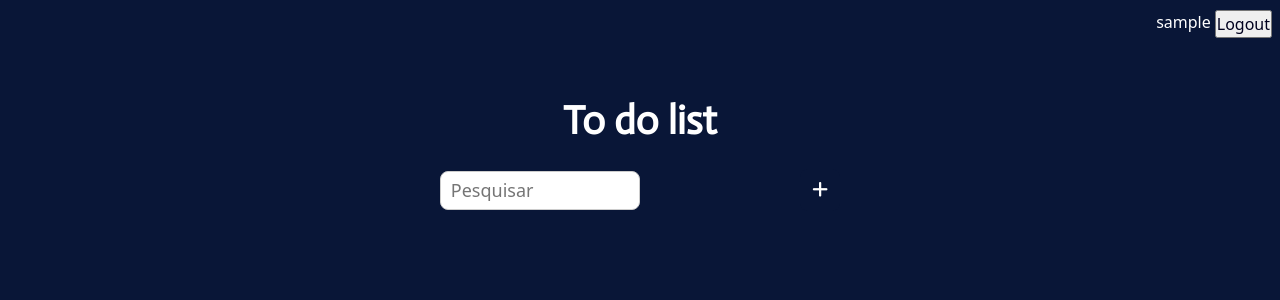
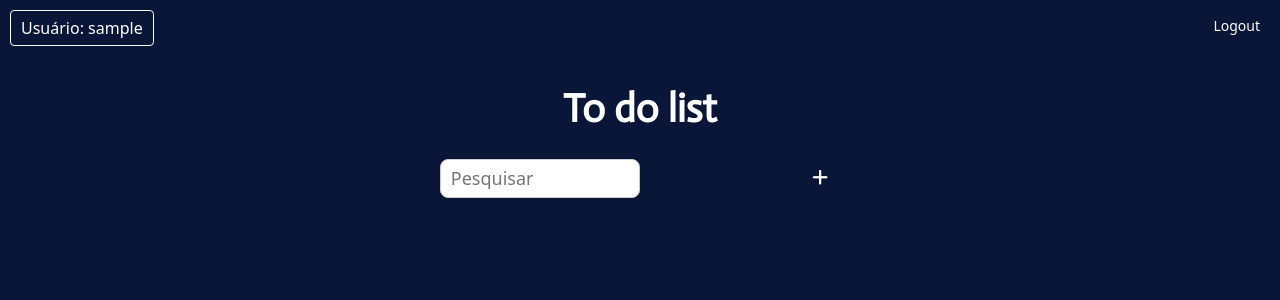
Before and after one commit to AlmeidaLevi/Projeto_em_grupo_CEOS, a Django app: page / in a window 1280 px wide. Shown: the top 300 px of the page. Run offline with Django 4.2, Linux system fonts and the light colour scheme; the visitor is signed in with stand-in values (Sample User, id 1); data that the repository does not hold is empty; some libraries are stand-ins or nearby versions.

Commit message:
Alterações visuais (parte 2)
alterei alguns detalhes que faltavam, corrigi as mensagens e deixei mais fácil de saber qual usuário que está logado

```diff
--- a/to_do_list/static/style.css
+++ b/to_do_list/static/style.css
@@ -30,6 +30,7 @@ body {
   max-width: 120rem;
   margin: calc(1.5rem * 2) auto;
   padding: 1.5rem;
+  margin-top: 10px;
 }
 
 .search_add_container {
@@ -90,7 +91,7 @@ body {
   font-weight: bold;
   padding: 1.5rem;
   text-align: center;
-  margin-top: 0px;
+  margin: 0
 }
 
 .table-row {
@@ -156,16 +157,15 @@ body {
 
 .login-sign-cointainer{
   display:flex;
-  justify-content: end;
   gap: 4px;
   margin-top: 10px;
   margin-right: 8px;
-
+  justify-content: end;
 }
 
 .modal-body{
   display: flex;
-  color:#ADAAAA ;
+  color:#383838 ;
   flex-direction: column;
   margin: 0 auto;
   gap: 6px;
@@ -217,9 +217,28 @@ input{
 .message-info {
   color: white;
   background-color: green;
+  padding: 5px;
+  border-radius: 4px;
 }
 
 .message-error {
   color: white;
   background-color: red;
+  padding: 5px;
+  padding-left: 10px;
+  padding-right: 10px;
+  border-radius: 4px;
 }
+
+.username{
+  justify-content: flex-start;
+  display: flex;
+  background: var(--primary-color);
+  padding: 5px;
+  padding-left: 10px;
+  padding-right: 10px;
+  border-radius: 4px;
+  border: rgb(255, 255, 255) solid 1px;
+  margin-left: 10px;
+  margin-right: auto;
+}
--- a/to_do_list/templates/index.html
+++ b/to_do_list/templates/index.html
@@ -16,6 +16,13 @@
 <body>
  <header class= "login-sign-cointainer">
 
+
+   {% if user.is_authenticated %}
+   <div class="username" style="color: white">
+     Usuário:
+     {{ user }}
+    </div>
+    {% endif %}
     {% if messages %}
       {% for message in messages %}
         <div class="message-{{ message.tags }}">
@@ -25,15 +32,9 @@
     {% endif %}
 
     {% if user.is_authenticated %}
-      <div class="username" style="color: white">
-        {{ user }}
-      </div>
-    {% endif %}
-
-    {% if user.is_authenticated %}
       <form action="{% url "logout" %}" method="post">
         {% csrf_token %}
-        <button type="submit">
+        <button class="btn btn-primary" type="submit">
           Logout
         </button>
       </form>
--- a/to_do_list/views.py
+++ b/to_do_list/views.py
@@ -90,18 +90,18 @@ def login_view(request):
         user = User.objects.get(username=username)
         if user.password == password:
             auth.login(request, user)
-            messages.info(request, "usuario logado com sucesso")
+            messages.info(request, "O usuário foi logado com sucesso")
         else:
-            messages.error(request, "Senha incorreta")
+            messages.error(request, "A senha está incorreta")
     except User.DoesNotExist:
-        messages.error(request, "Usuário não existe")
+        messages.error(request, "O usuário não existe")
 
     return redirect("index")
 
 
 def logout_view(request):
     auth.logout(request)
-    messages.info(request, "deslogado")
+    messages.info(request, "Você foi deslogado")
     return redirect("index")
 
 
@@ -110,11 +110,11 @@ def sign_up_view(request):
     password = request.POST.get('sign_up_password')
     try:
         user = User.objects.get(username=username)
-        messages.error(request, f"usuario {user} já existe")
+        messages.error(request, f"O usuário {user} já existe")
     except User.DoesNotExist:
         new_user = User(username=username, password=password)
         new_user.save()
         auth.login(request, new_user)
-        messages.info(request, "Usuario criado com SUCESSO")
+        messages.info(request, "Usuário criado com sucesso")
 
     return redirect("index")
```
